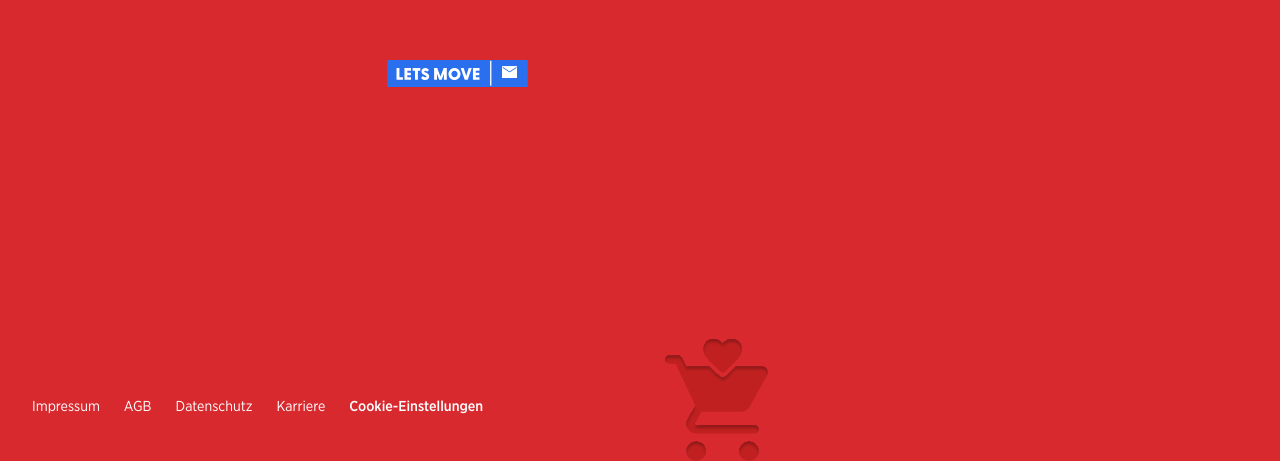
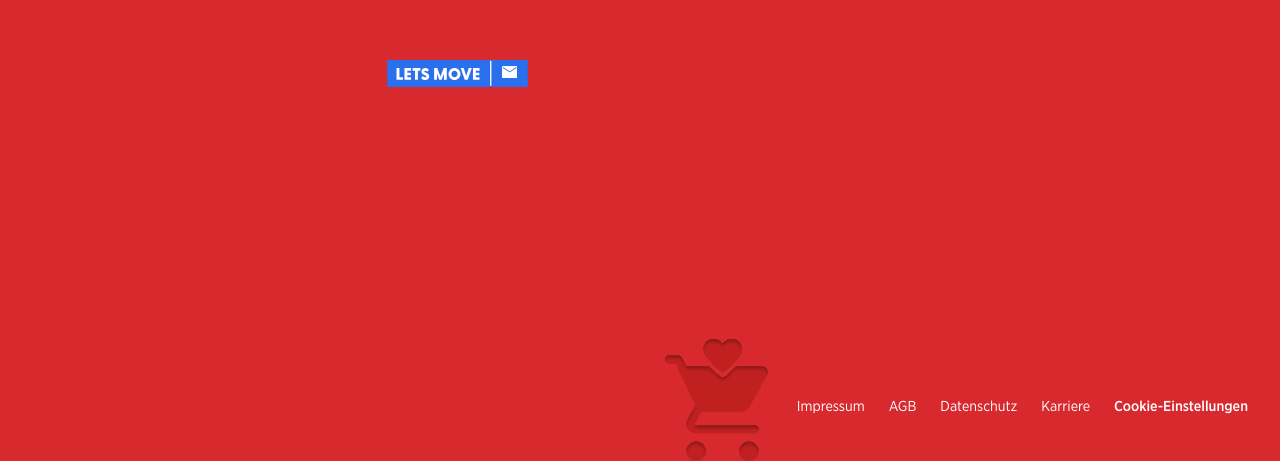
Before and after one commit to felixseeger/tz25, a Vue app: page / in a window 1280 px wide. Shown: the part 7210-7671 px from the top of the page. Built offline with nearby package versions, Linux system fonts and the light colour scheme; a web font is replaced by a local one.

Commit message:
UI improvement: Align footer to the outer right of the section container

```diff
--- a/src/assets/scss/components/_footer-section.scss
+++ b/src/assets/scss/components/_footer-section.scss
@@ -11,9 +11,12 @@
 
   &__container {
     width: 100%;
-    max-width: 1600px;
+    max-width: 1800px; /* Match section-container max-width */
     margin: 0 auto;
     padding: 0 2rem;
+    display: flex;
+    flex-direction: column;
+    align-items: flex-end; /* Align content to the right */
   }
 
   &__content {
@@ -24,7 +27,7 @@
 
   &__column {
     &--legal {
-      text-align: center;
+      text-align: right;
     }
   }
 
@@ -53,6 +56,7 @@
     display: flex;
     flex-wrap: wrap;
     gap: 1.5rem;
+    justify-content: flex-end; /* Align links to the right */
 
     li {
       margin-bottom: 0.75rem;
@@ -122,14 +126,16 @@
 
   &__bottom {
     display: flex;
-    justify-content: space-between;
+    justify-content: flex-end; /* Align to the right */
     align-items: center;
     padding-top: 1rem;
     border-top: 0px solid rgba($text-color, 0.2);
+    width: 100%;
 
     @media (max-width: $breakpoint-sm) {
       flex-direction: column;
       gap: 1.5rem;
+      justify-content: center; /* Center on mobile */
     }
   }
 
@@ -189,7 +195,7 @@
       width: 103px;
       height: 122px;
 
-      @media (max-width: $breakpoint-md) and (min-width: $breakpoint-sm + 1) {
+      @media (max-width: $breakpoint-md) and (min-width: ($breakpoint-sm + 1px)) {
         width: 150px;
         height: 150px;
       }
```
